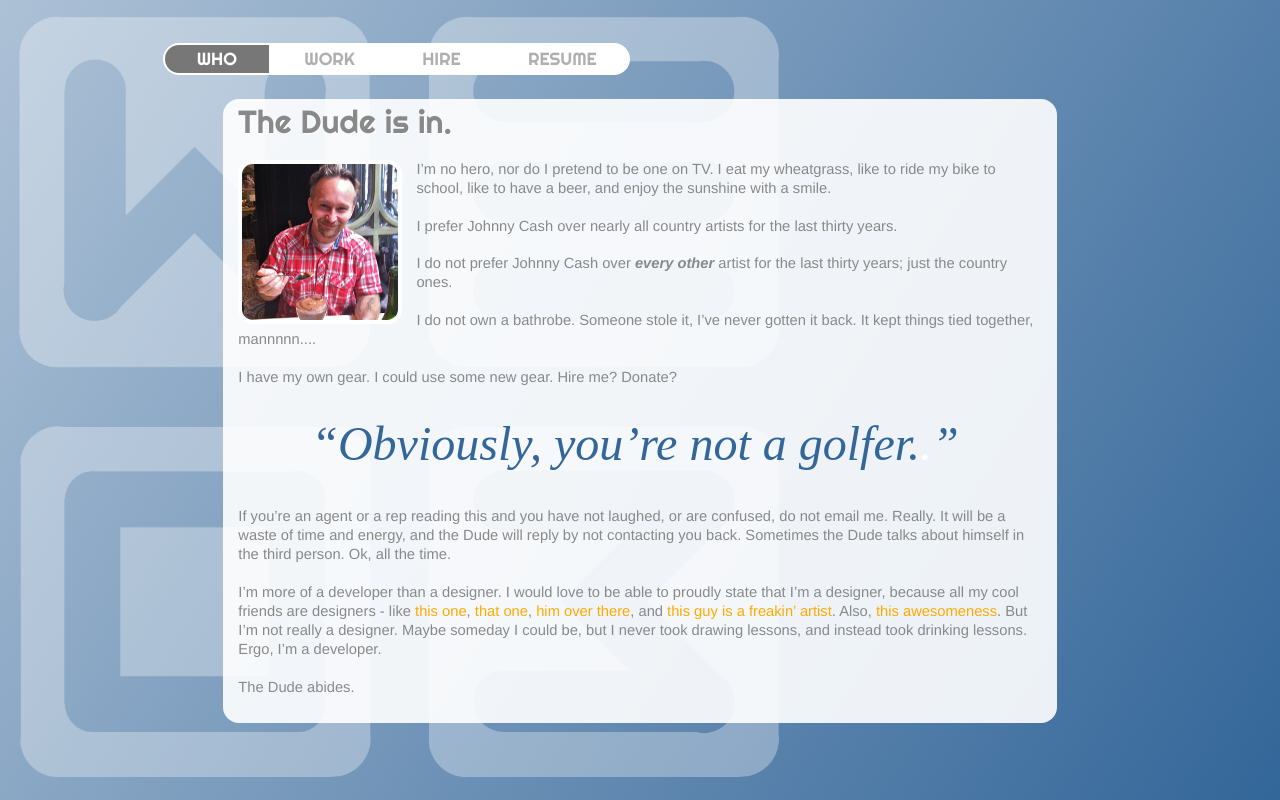
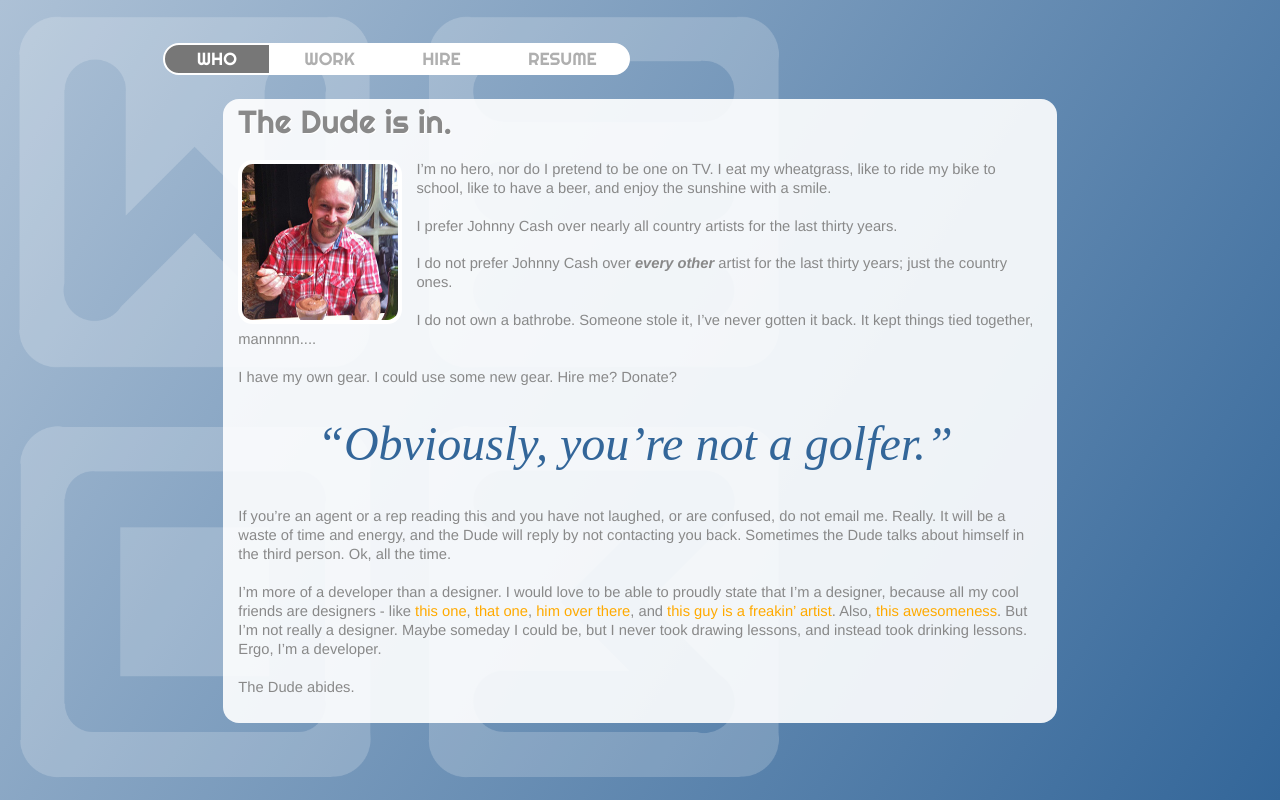
Before and after one commit to metavurt/weo3-site-2013, a plain HTML site: page index.html in a window 1280 px wide. Both pictures are taken after a click on the link "WHO". Drawn offline with nearby package versions, Linux system fonts and the light colour scheme.

Commit message:
logo opacity, blockquote linkage

```diff
--- a/css/weo3-screen.css
+++ b/css/weo3-screen.css
@@ -67,6 +67,11 @@ blockquote {
 	margin-bottom: 0.8em;
 }
 
+	blockquote a {
+		color: #369;
+		border: none;
+	}
+
 blockquote:first-of-type {
 	text-indent: -10px;
 }
@@ -114,7 +119,7 @@ a {
 	.weo3-brand img {
 		max-height: 96%;
 		max-width: 96%;
-		opacity: 0.8;
+		opacity: 0.5;
 		position: fixed;
 		left: 1em;
 		-webkit-transition: all 0.25s ease;
--- a/index.html
+++ b/index.html
@@ -56,7 +56,7 @@
 
   <p>I have my own gear. I could use some new gear. Hire me? Donate?</p>
 
-  <blockquote>Obviously, you’re not a golfer.<a href="http://www.youtube.com/watch?v=0CWfPUrmeiU" target="_blank" style="color:#fff;">.</a></blockquote>
+  <blockquote><a href="http://www.youtube.com/watch?v=0CWfPUrmeiU" target="_blank">Obviously, you’re not a golfer.</a></blockquote>
 
   <p>If you’re an agent or a rep reading this and you have not laughed, or are confused, do not email me. Really. It will be a waste of time and energy, and the Dude will reply by not contacting you back. Sometimes the Dude talks about himself in the third person. Ok, all the time.</p>
 
```
